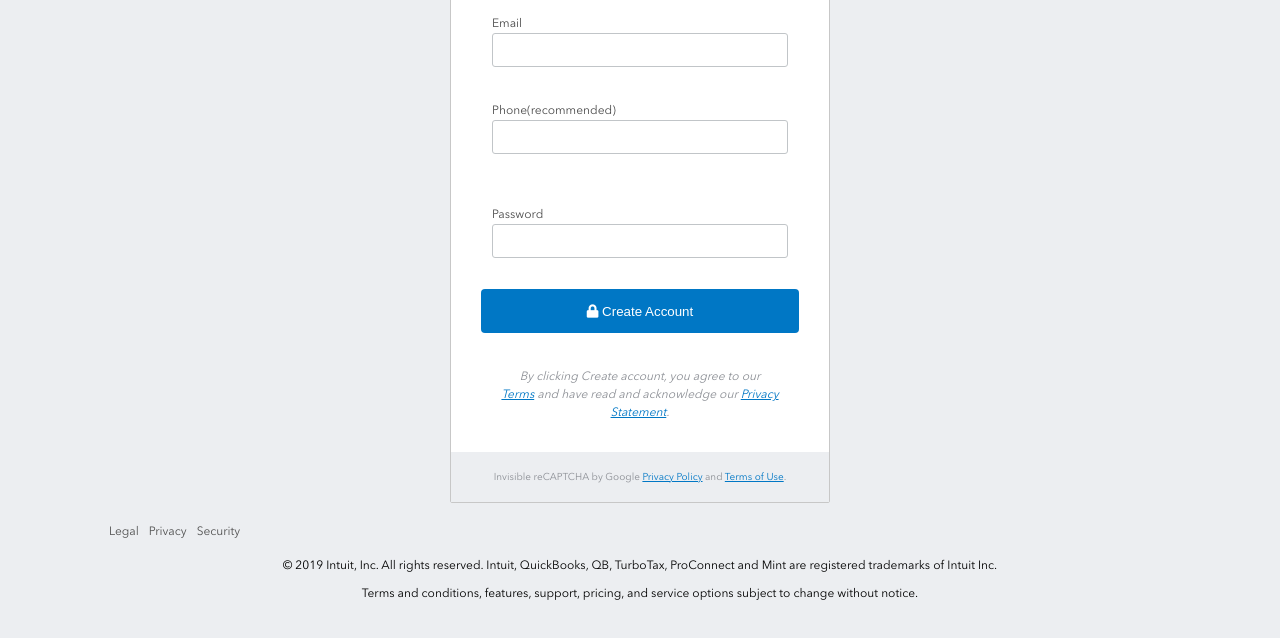
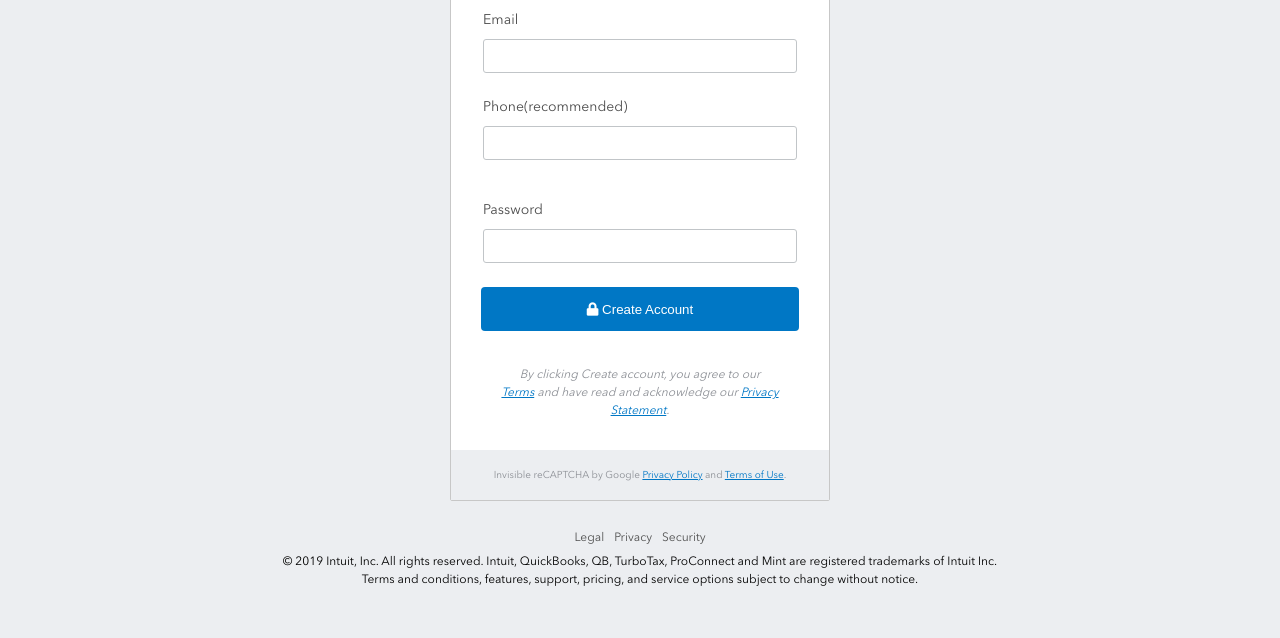
Before and after one commit to Chincoya/mint-signup-clone-G, a plain HTML site: page index.html in a window 1280 px wide. Shown: the part 298-936 px from the top of the page. After the commit the page ends 907 px from the top, so only its background shows below. Drawn offline with Linux system fonts and the light colour scheme; files whose address does not match are found by name.

Commit message:
Add styles to login form, page footer

```diff
--- a/css/style.css
+++ b/css/style.css
@@ -21,9 +21,30 @@ a {
   color: #0077c5;
 }
 
+input {
+  width: 100%;
+  border: 1px solid #c1c5c8;
+  border-radius: 3px;
+  height: 34px;
+  padding-left: 8px;
+  padding-right: 6px;
+  line-height: 1.3em;
+  display: block;
+}
+
+label {
+  font-size: 14px;
+  margin-bottom: 8px;
+  display: block;
+}
+
 span,
 label {
   color: #4c4c4c;
+}
+
+fieldset {
+  padding: 0;
 }
 
 .navigation {
@@ -113,16 +134,6 @@ fieldset {
   text-align: left;
 }
 
-input {
-  width: 100%;
-  border: 1px solid #c1c5c8;
-  border-radius: 3px;
-  height: 34px;
-  padding-left: 8px;
-  padding-right: 6px;
-  line-height: 1.3em;
-}
-
 .submit-btn {
   width: 100%;
   background-color: #0077c5;
@@ -201,22 +212,21 @@ input {
 
 .page-footer-content-container {
   margin: 0;
-  display: inherit;
+  display: block;
 }
 
 .footer-content-row {
-  float: left;
   width: 100%;
-  padding: 0 0 10px 0;
+  text-align: center;
 }
 
 .page-footer-links-list {
-  width: 100%;
+  padding: 0;
+  margin-top: 8px;
+  margin-bottom: 0;
+  overflow: hidden;
   display: inline-block;
-  text-align: center;
-  list-style: none;
-  margin: 0 auto;
-  float: none;
+  list-style-type: none;
 }
 
 .footer-link {
@@ -229,3 +239,7 @@ input {
 .footer-link:hover {
   text-decoration: underline;
 }
+
+.font-width {
+  display: inline;
+}
--- a/index.html
+++ b/index.html
@@ -92,10 +92,11 @@
                 <li><a href="" class="footer-link">Security</a></li>
               </ul>
             </div>
-            <div class="footer-content-row">
+            <div class="footer-content-row font-width">
               © 2019 Intuit, Inc. All rights reserved. Intuit, QuickBooks, QB, TurboTax, ProConnect and Mint are registered trademarks of Intuit Inc.
             </div>
-            <div class="footer-content-row">
+            <br>
+            <div class="footer-content-row font-width">
               Terms and conditions, features, support, pricing, and service options subject to change without notice.
             </div>
           </div>
```
